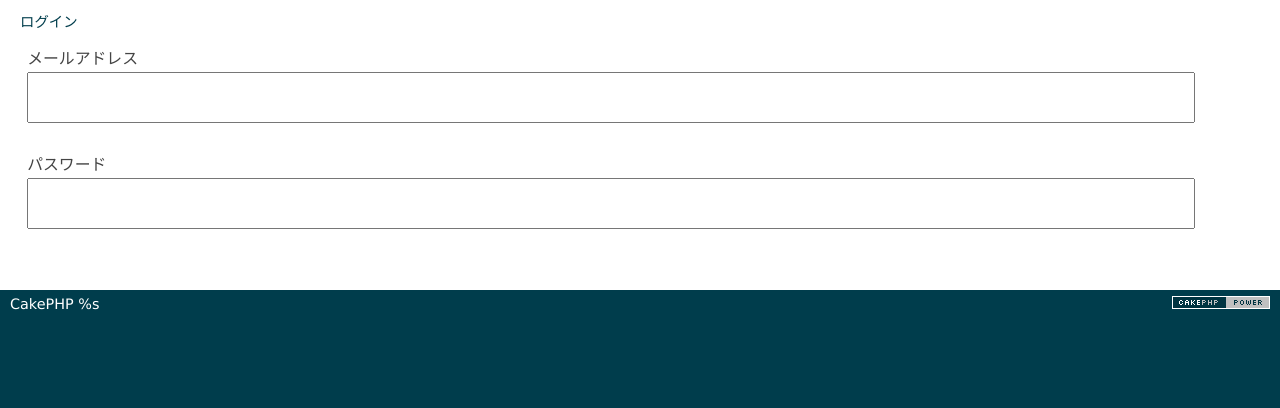
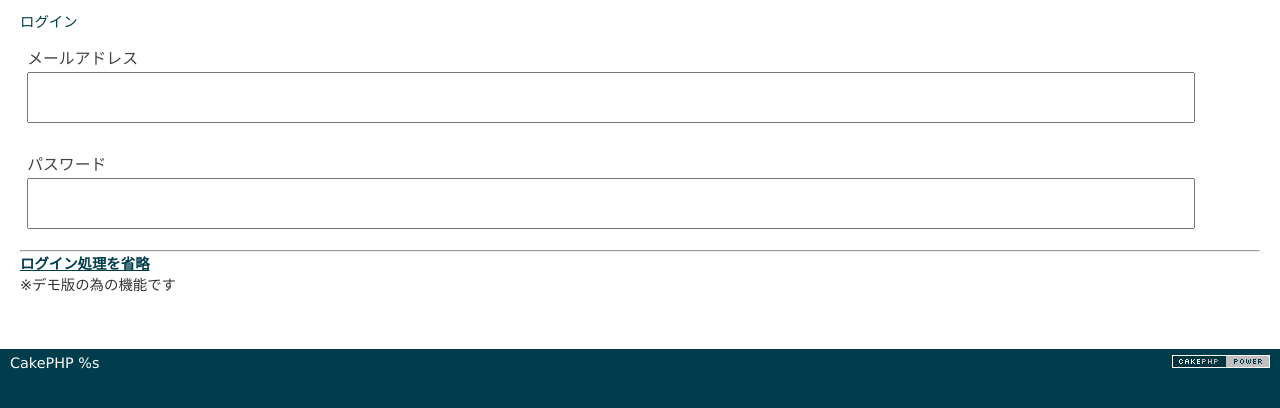
Before and after one commit to mikanyo-guruto/holidoys_system, a CakePHP app: the page made by cakephp/app/View/Holidays/root_login.ctp in a window 1280 px wide. Shown: the part 47-455 px from the top of the page. Run offline with PHP 8.4 and a stand-in for CakePHP, Linux system fonts and the light colour scheme; the template is opened without the code that fills it, so the values that code supplies are empty; form fields are guessed from the names that the template uses; some libraries are stand-ins or nearby versions.

Commit message:
ログイン機能を省略可能に

```diff
--- a/cakephp/app/Config/routes.php
+++ b/cakephp/app/Config/routes.php
@@ -25,6 +25,8 @@
  * to use (in this case, /app/View/Pages/home.ctp)...
  */
 	Router::connect('/', array('controller' => 'Holidays', 'action' => 'index'));
+	Router::connect('/root_list', array('controller' => 'Holidays', 'action' => 'root_list'));
+
 /**
  * ...and connect the rest of 'Pages' controller's URLs.
  */
--- a/cakephp/app/View/Holidays/root_login.ctp
+++ b/cakephp/app/View/Holidays/root_login.ctp
@@ -15,5 +15,10 @@
         echo $this->Form->end(array('label' => 'ログイン', 'class' => 'btn btn-primary', 'div' => 'form-group'));
       ?>
     </div>
+
+    <hr>
+
+    <a href="/root_list" class="btn btn-primary" style="margin-bottom: 10px">ログイン処理を省略</a>
+    <p>※デモ版の為の機能です</p>
   </div>
 </div>
```
